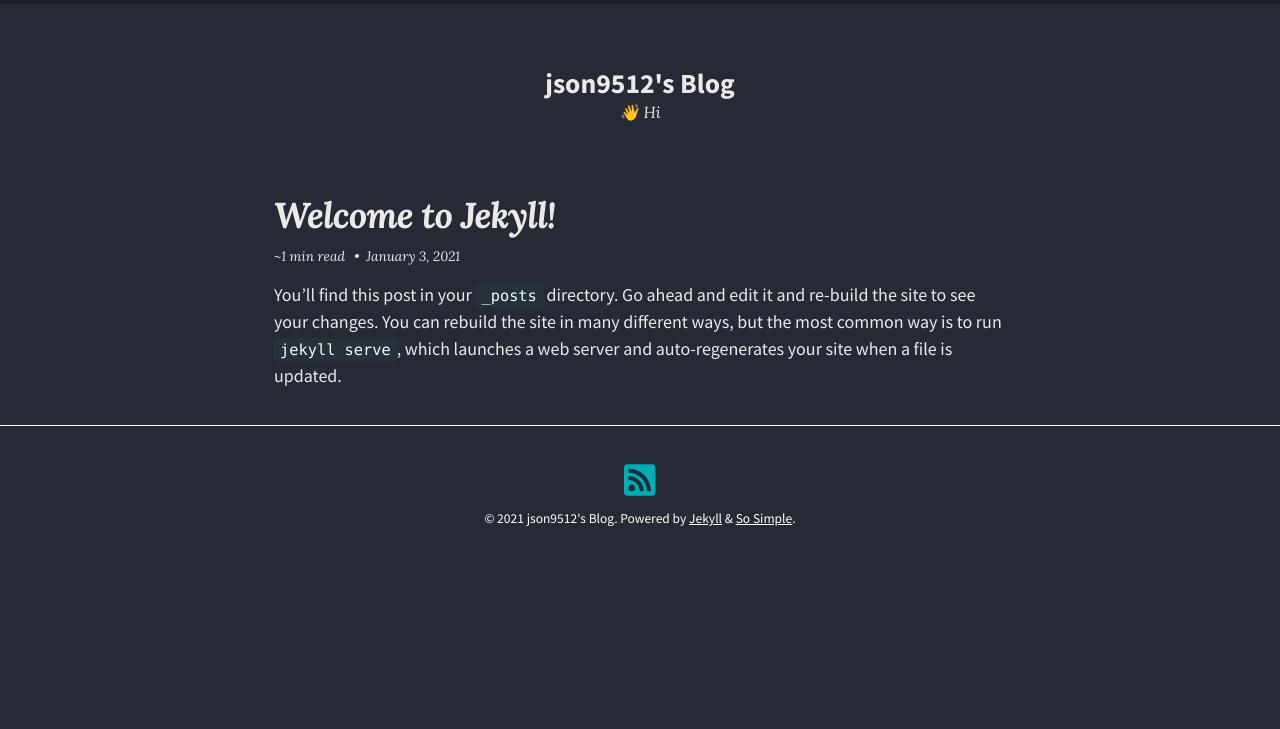
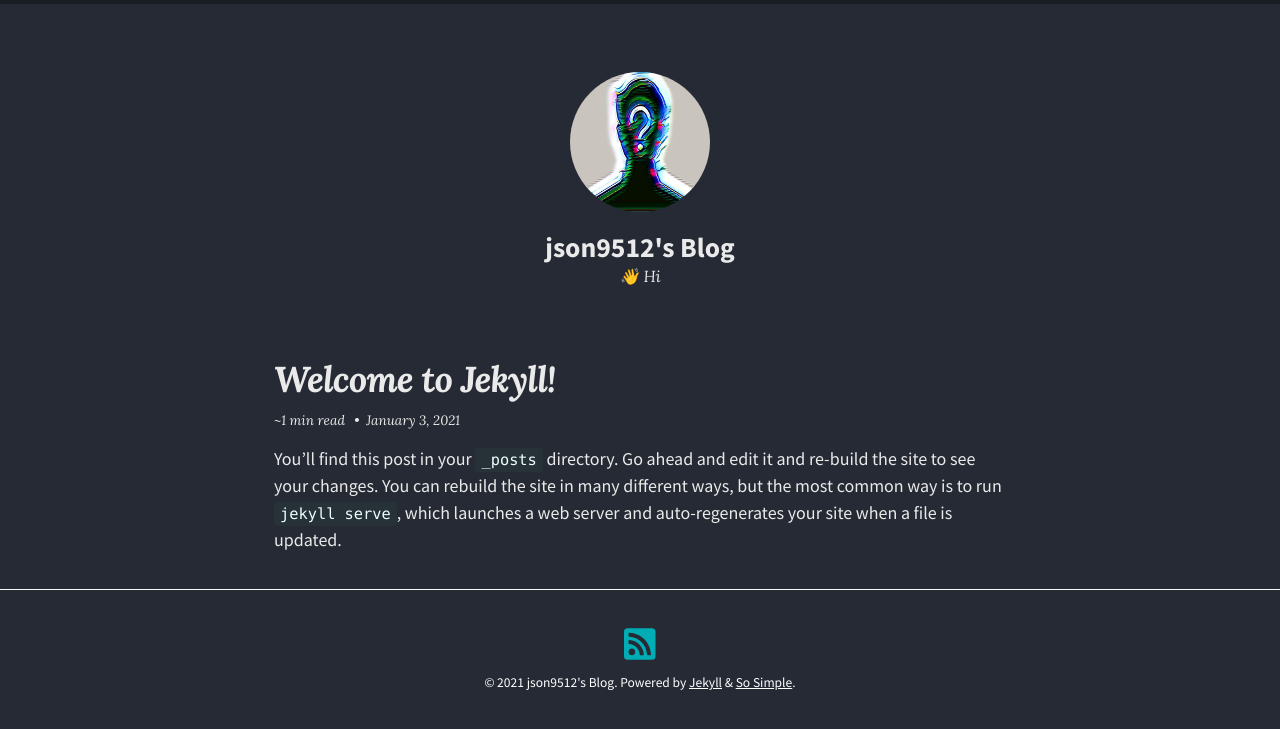
Before and after one commit to json9512/blog, a Jekyll site: the page built from index.md, in a window 1280 px wide. Shown: the top 729 px of the page. Built offline with Jekyll 4.4.1, drawn with Linux system fonts in a browser that asks for light colours; nearby versions of some CDN libraries.

Commit message:
Test logo

```diff
--- a/_config.yml
+++ b/_config.yml
@@ -20,7 +20,7 @@
 description: "👋 Hi"
 baseurl: "/blog" # the subpath of your site, e.g. "/blog"
 url: "https://json9512.github.io" # the base hostname & protocol for your site e.g. "https://mmistakes.github.io"
-logo: # path of site logo, e.g. "/images/logo.png"
+logo: "/images/me.png" # path of site logo, e.g. "/images/logo.png"
 date_format: "%B %-d, %Y"
 read_time: true # reading time estimates, e.g. true
 words_per_minute: 200 # 200
```
Also changed, not shown: images/me.png (added).
